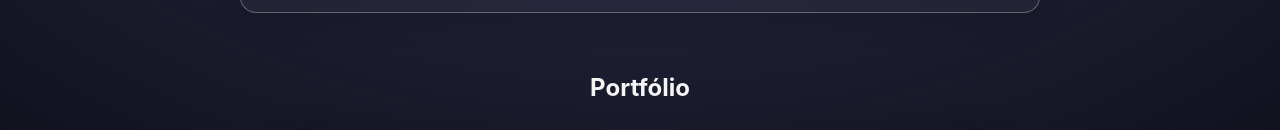
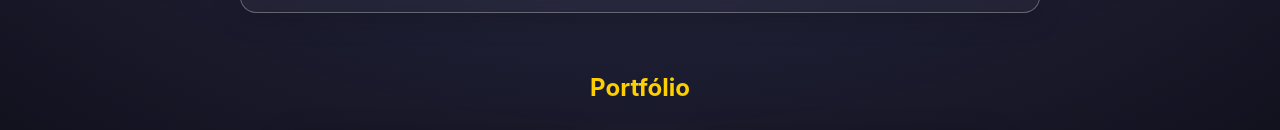
Before and after one commit to fernandascarcela/Portif-lio, a plain HTML site: page index.html in a window 1280 px wide. Shown: the part 1744-1874 px from the top of the page. Drawn offline with Linux system fonts and the light colour scheme.

Commit message:
Portifolio agora esta amarelo

```diff
--- a/style.css
+++ b/style.css
@@ -87,7 +87,8 @@ header {
 .experience h2,
 .projects h2,
 .habilities h2,
-.education h2 {
+.education h2,
+.portfolio h2 {
   color: #ffd000;
 }
 
```
